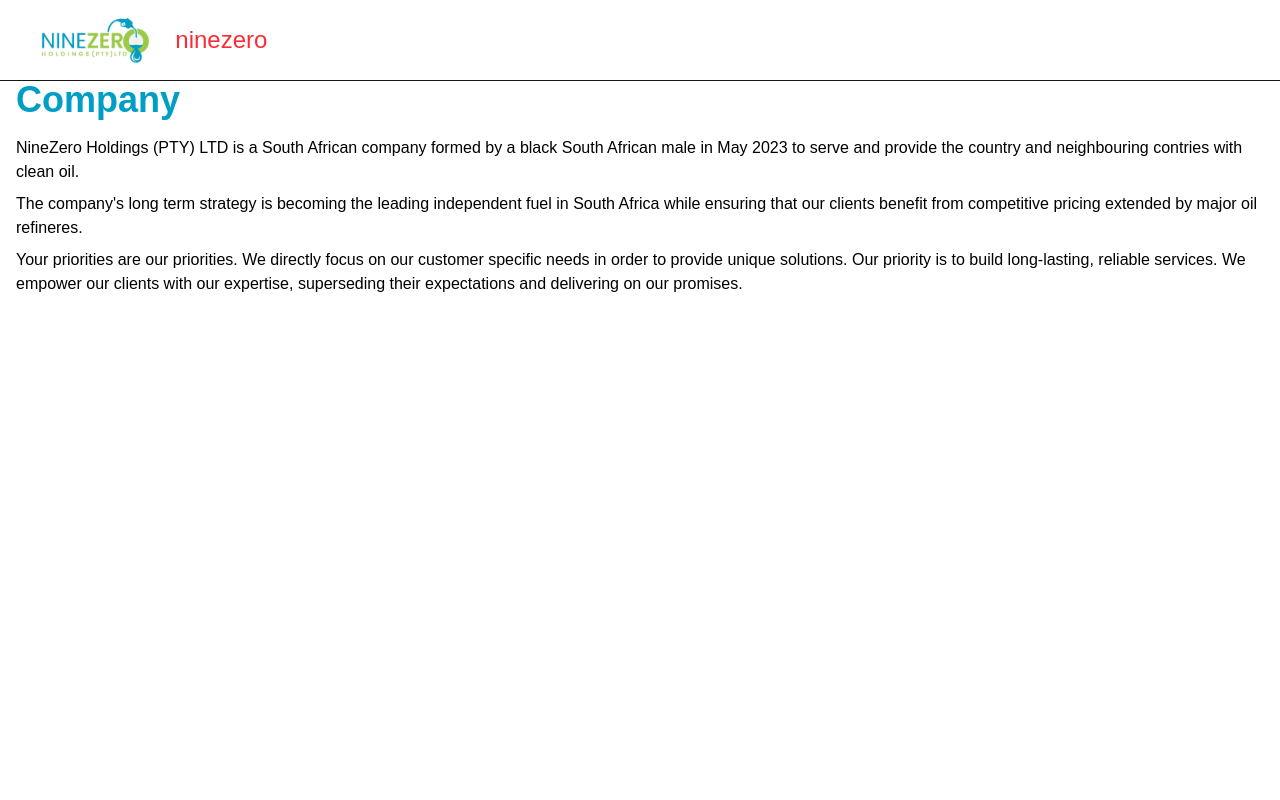
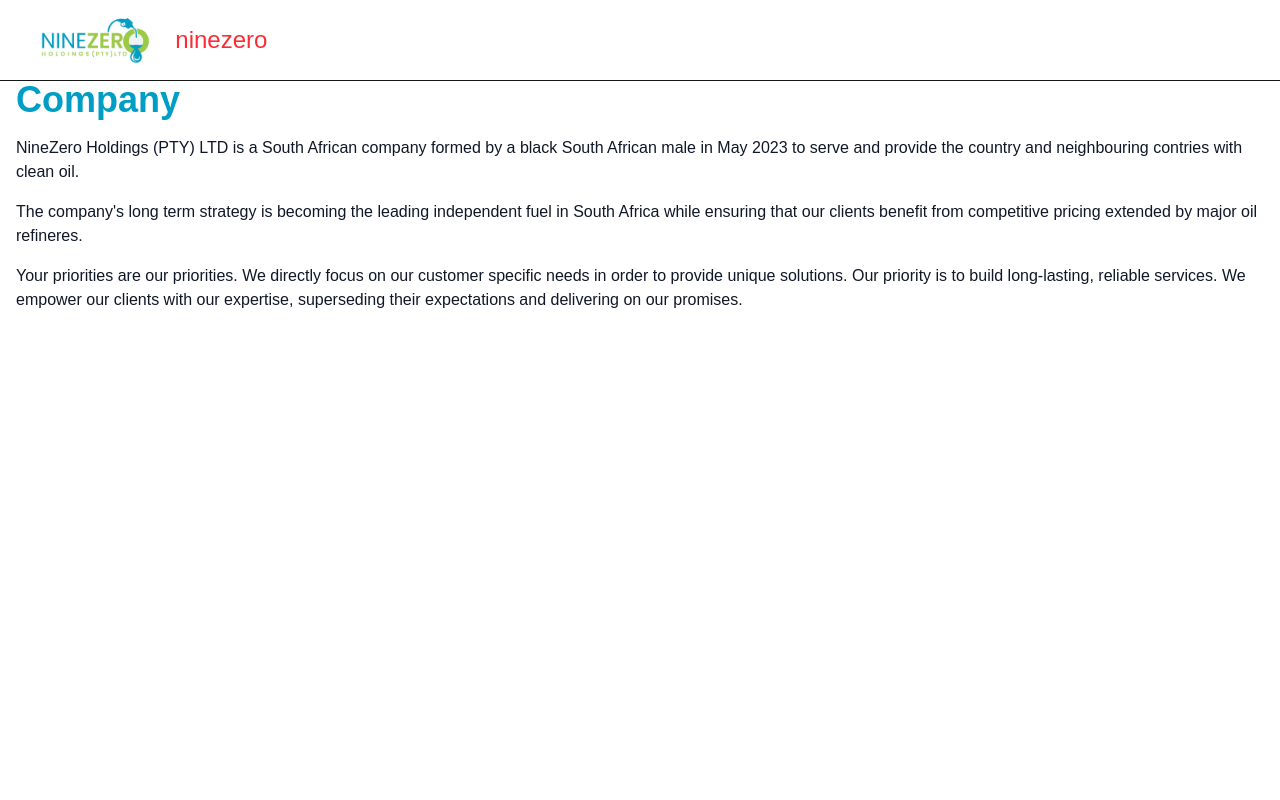
Before and after one commit to M9china/nineZero, a Next.js app: page /company in a window 1280 px wide. Shown: the top 800 px of the page. Built offline with nearby package versions, Linux system fonts and the light colour scheme.

Commit message:
fix: update OurCompany component with improved text color and add company strategy description

```diff
--- a/src/components/Company/OurCompany.tsx
+++ b/src/components/Company/OurCompany.tsx
@@ -3,17 +3,17 @@ export const OurCompany = () => {
     <main className="pt-[5rem] pb-[2rem] bg-white min-h-screen px-4" aria-labelledby="company-page">
       <h1 className="text-4xl font-bold text-[#009ec5]">Company</h1>
       <section className="mt-4 space-y-2">
-        <p className="text-black">
+        <p className="text-gray-900">
           NineZero Holdings (PTY) LTD is a South African company formed by a
           black South African male in May 2023 to serve and provide the country
           and neighbouring contries with clean oil.
         </p>
-        <p className="text-black">
+        <p className="text-gray-900 mt-4">
     {      `The company's long term strategy is becoming the leading independent
           fuel in South Africa while ensuring that our clients benefit from
           competitive pricing extended by major oil refineres.`}
         </p>
-        <p className="text-black">
+        <p className="text-gray-900 mt-4">
           Your priorities are our priorities. We directly focus on our customer
           specific needs in order to provide unique solutions. Our priority is to
           build long-lasting, reliable services. We empower our clients with our
--- a/src/components/Products/OurProducts.tsx
+++ b/src/components/Products/OurProducts.tsx
@@ -10,13 +10,6 @@ export const OurProducts = () => {
     >
       <div className="mx-auto max-w-7xl pb-10 sm:mt-[12rem] sm:px-6 sm:py-32 lg:px-8">
         <h1 className="text-[#009ec5] text-3xl px-4 font-bold">Our Products</h1>
-        <div>
-          <p className="text-gray-700 px-4 mt-2">
-            Our products inlcude but not limited to, liquified petroleum gas
-            (LPG), Automative fuel, Heavy Fuel(grade 3 products), Light fuel
-            oil, Lubricants and Transformer oil.
-          </p>
-        </div>
         <div className=" mt-6">
           {slides.map((value) => (
             <div
```
